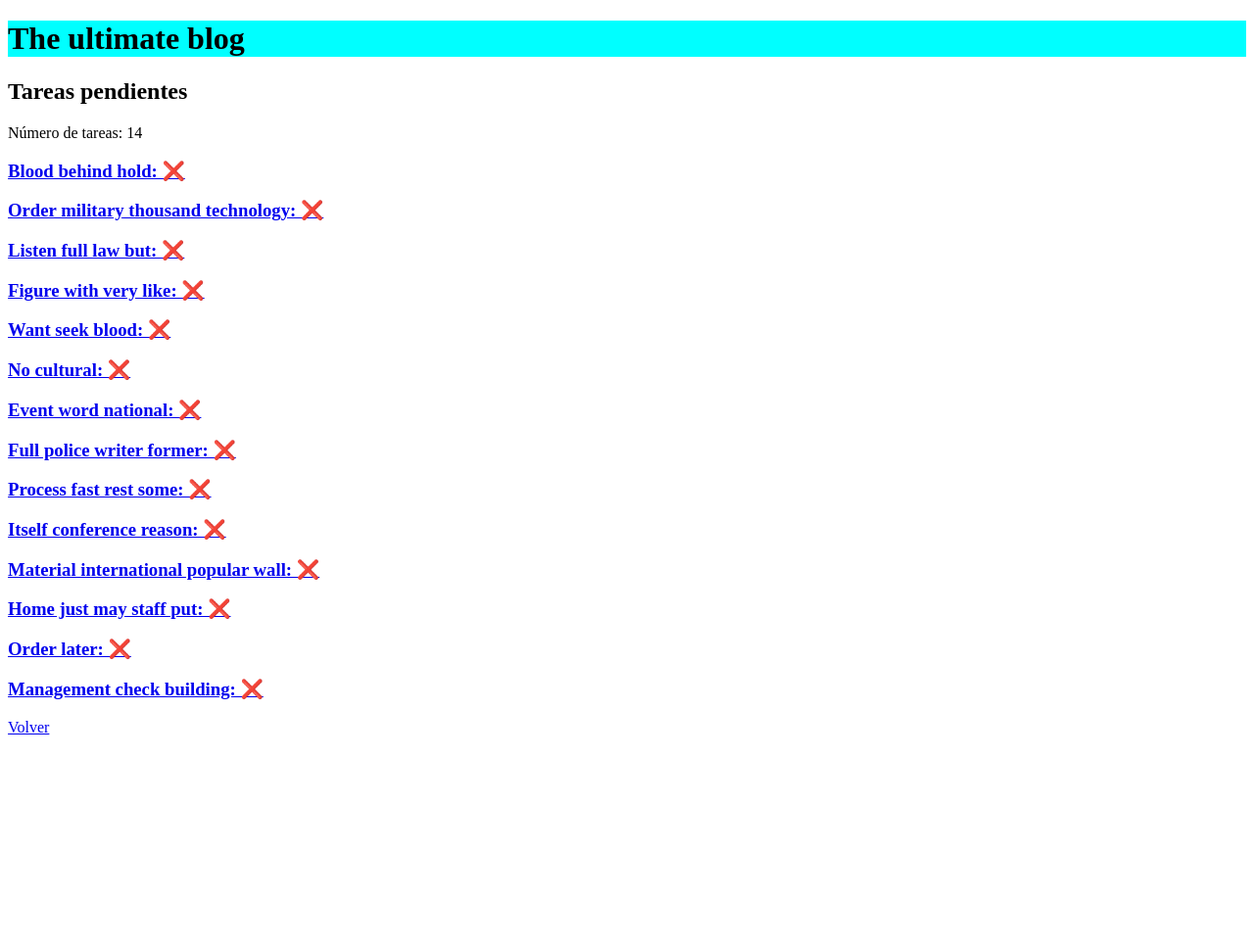
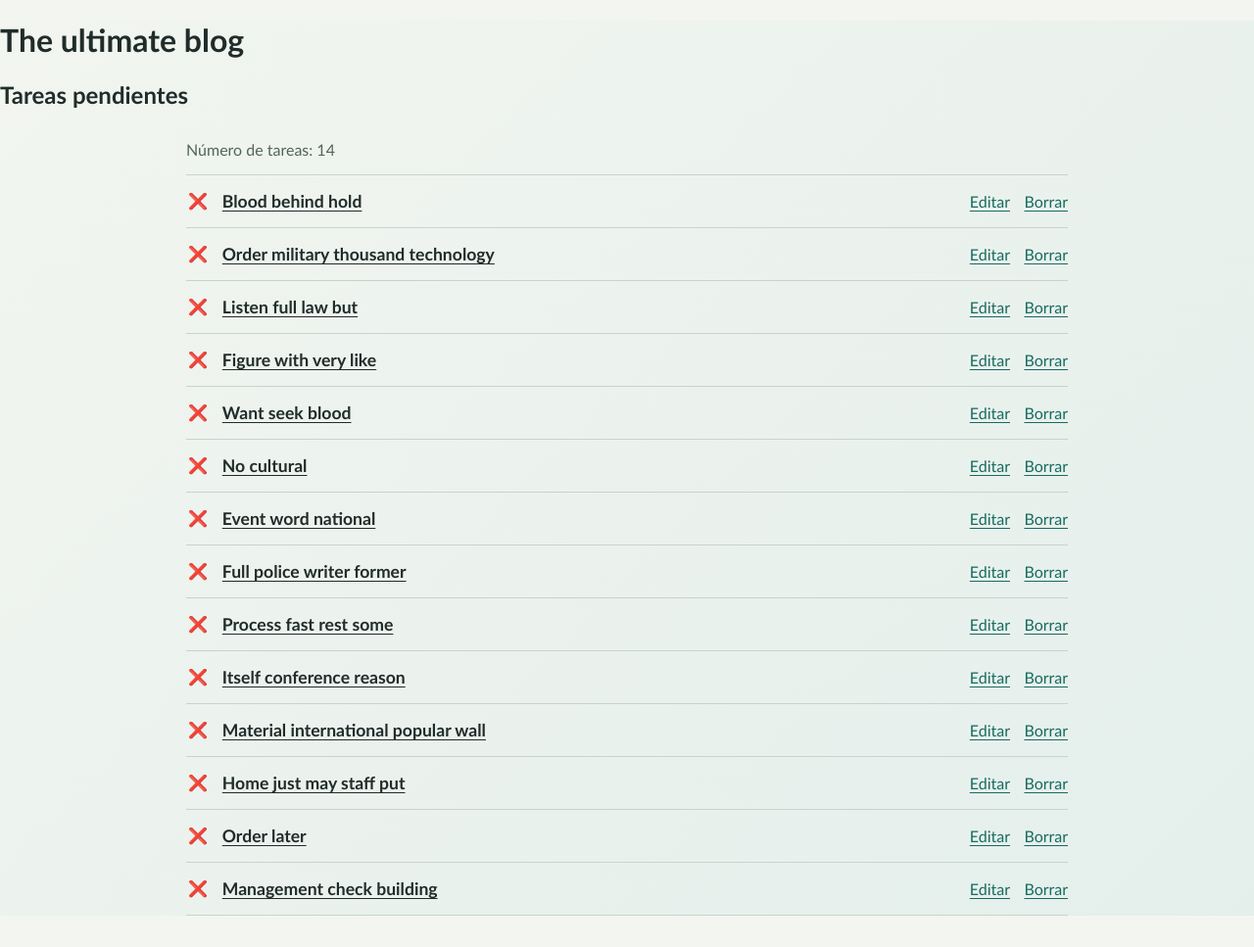
Before and after one commit to Rodrigo-44/dsw, a Django app: page /tasks/pending/ in a window 1280 px wide. Shown: the whole page at 98% size. Before the commit the page ends 750 px from the top, so only its background shows below. Run offline with Django 5.2, Linux system fonts and the light colour scheme; data comes from the database, SQL or seed files in the repository.

Commit message:
Add files via upload

```diff
--- /dev/null
+++ b/ut2/supertodo/shared/static/css/base.css
@@ -0,0 +1,174 @@
+:root {
+  color-scheme: light;
+  font-family: "Trebuchet MS", "Segoe UI", sans-serif;
+  color: #202c2a;
+  background: #f2f5f0;
+  font-synthesis: none;
+}
+
+* {
+  box-sizing: border-box;
+}
+
+body {
+  margin: 0;
+  min-height: 100vh;
+  background: linear-gradient(135deg, #f2f5f0 0%, #e4efeb 100%);
+}
+
+a {
+  color: #176b60;
+  text-decoration-thickness: 1px;
+  text-underline-offset: 3px;
+}
+
+a:hover {
+  color: #a34a32;
+}
+
+.site-header {
+  padding: 1.25rem max(1.25rem, calc((100% - 900px) / 2));
+  background: #183d38;
+  color: #fff;
+}
+
+.header-inner,
+.main-nav,
+.task-item {
+  display: flex;
+  align-items: center;
+}
+
+.header-inner {
+  justify-content: space-between;
+  gap: 1.5rem;
+  flex-wrap: wrap;
+}
+
+.brand {
+  color: #fff;
+  font-size: 1.5rem;
+  font-weight: 700;
+  text-decoration: none;
+}
+
+.main-nav {
+  gap: 1rem;
+  flex-wrap: wrap;
+}
+
+.main-nav a {
+  color: #e8f2ed;
+}
+
+.main-nav .add-link {
+  padding: 0.55rem 0.8rem;
+  background: #efad67;
+  color: #252a27;
+  text-decoration: none;
+}
+
+.page-title {
+  margin: 2rem 0 0;
+  font-size: 1.8rem;
+}
+
+.container {
+  width: min(900px, calc(100% - 2.5rem));
+  margin: 2rem auto;
+}
+
+.task-count {
+  color: #53645e;
+}
+
+.task-list {
+  margin: 0;
+  padding: 0;
+  list-style: none;
+  border-top: 1px solid #c8d3cd;
+}
+
+.task-item {
+  gap: 0.8rem;
+  flex-wrap: wrap;
+  padding: 1rem 0;
+  border-bottom: 1px solid #c8d3cd;
+}
+
+.task-name {
+  color: #202c2a;
+  font-size: 1.1rem;
+  font-weight: 700;
+}
+
+.task-actions {
+  display: flex;
+  gap: 0.9rem;
+  margin-left: auto;
+  flex-wrap: wrap;
+}
+
+.task-status {
+  width: 1.5rem;
+  text-align: center;
+}
+
+.empty-state {
+  padding: 1.5rem 0;
+  color: #53645e;
+}
+
+form p {
+  display: grid;
+  gap: 0.35rem;
+  max-width: 600px;
+}
+
+input,
+textarea {
+  width: 100%;
+  padding: 0.65rem;
+  border: 1px solid #9dada6;
+  border-radius: 3px;
+  font: inherit;
+}
+
+textarea {
+  min-height: 9rem;
+}
+
+button {
+  padding: 0.65rem 0.9rem;
+  border: 0;
+  border-radius: 3px;
+  background: #176b60;
+  color: #fff;
+  font: inherit;
+  cursor: pointer;
+}
+
+form > a {
+  margin-left: 0.8rem;
+}
+
+.task-detail {
+  max-width: 700px;
+  padding-bottom: 1rem;
+}
+
+.task-state {
+  color: #176b60;
+  font-weight: 700;
+}
+
+@media (max-width: 600px) {
+  .site-header {
+    padding: 1rem 1.25rem;
+  }
+
+  .task-actions {
+    width: 100%;
+    margin-left: 2.3rem;
+  }
+}
--- a/ut2/supertodo/tasks/templates/tasks/task/list.html
+++ b/ut2/supertodo/tasks/templates/tasks/task/list.html
@@ -1,23 +1,24 @@
 {% extends "base.html" %}
+
 {% block content %}
+<p class="task-count">Número de tareas: {{ total_tasks }}</p>
 
-<p>Número de tareas: {{ total_tasks }}</p>
-
-{% for task in tasks %}
-<h3>
-  <a href="{% url 'tasks:task-detail' task.slug %}"> {{ task }}</a>
-  {% if task.completed %}
-  : <a href="{% url 'tasks:toggle-task' task.slug %}">✅</a>
-{% else %}
-  : <a href="{% url 'tasks:toggle-task' task.slug %}">❌</a>
-{% endif %}
-  <a href="{% url 'tasks:delete-task' task.slug %}"> Delete</a>
-  <a href="{% url 'tasks:edit-task' task.slug %}"> Edit</a>
-</h3>
-
-{% empty %}
-<p>Nada que hacer. ¡Enhorabuena!</p>
-
-{% endfor %}
-
+<ul class="task-list">
+  {% for task in tasks %}
+  <li class="task-item">
+    <span class="task-status" aria-label="{% if task.completed %}Completada{% else %}Pendiente{% endif %}">
+      {% if task.completed %}✅{% else %}❌{% endif %}
+    </span>
+    <a class="task-name" href="{% url 'tasks:task-detail' task_slug=task.slug %}">{{ task.name }}</a>
+    <nav class="task-actions" aria-label="Acciones para {{ task.name }}">
+      <a href="{% url 'tasks:toggle-task' task_slug=task.slug %}">{% if task.completed %}Marcar como pendiente{% else
+        %}Marcar como completada{% endif %}</a>
+      <a href="{% url 'tasks:edit-task' task_slug=task.slug %}">Editar</a>
+      <a href="{% url 'tasks:delete-task' task_slug=task.slug %}">Borrar</a>
+    </nav>
+  </li>
+  {% empty %}
+  <li class="empty-state">Nada que hacer. ¡Enhorabuena!</li>
+  {% endfor %}
+</ul>
 {% endblock %}
--- a/ut2/supertodo/tasks/views.py
+++ b/ut2/supertodo/tasks/views.py
@@ -1,7 +1,7 @@
 # Create your views here.
 
 from django.http import HttpResponse
-from django.shortcuts import redirect, render
+from django.shortcuts import get_object_or_404, redirect, render
 from django.utils.text import slugify
 
 from .forms import AddTaskForm, EditTaskForm
@@ -9,36 +9,27 @@ from .models import Task
 
 
 def task_list(request):
-    tasks = Task.objects.order_by('-created_at')
-    total_tasks = tasks.count()
-    return render(
-        request,
-        'tasks/task/list.html',
-        {'tasks': tasks, 'total_tasks': total_tasks, 'subtitle': 'Todas las tareas'},
-    )
+    return _render_task_list(request, Task.objects.all(), 'Todas las tareas')
 
 
 def task_list_pending(request):
-    pending_list = Task.objects.filter(completed__lt=1).order_by('-created_at')
-    total_tasks = pending_list.count()
-    return render(
-        request,
-        'tasks/task/pending.html',
-        {'pending_list': pending_list, 'total_tasks': total_tasks, 'subtitle': 'Tareas pendientes'},
+    return _render_task_list(
+        request, Task.objects.filter(completed=False), 'Tareas pendientes'
     )
 
 
 def task_list_completed(request):
-    completed_list = Task.objects.filter(completed__gt=0).order_by('-created_at')
-    total_tasks = completed_list.count()
+    return _render_task_list(
+        request, Task.objects.filter(completed=True), 'Tareas completadas'
+    )
+
+
+def _render_task_list(request, tasks, subtitle):
+    tasks = tasks.order_by('-created_at')
     return render(
         request,
-        'tasks/task/completed.html',
-        {
-            'completed_list': completed_list,
-            'total_tasks': total_tasks,
-            'subtitle': 'Tareas completadas',
-        },
+        'tasks/task/list.html',
+        {'tasks': tasks, 'total_tasks': tasks.count(), 'subtitle': subtitle},
     )
 
 
@@ -48,10 +39,14 @@ def add_task(request):
             task = form.save(commit=False)
             task.slug = slugify(task.name)
             task.save()
-            return redirect('tasks:task-detail', task_slug=task.slug)
+            return redirect('tasks:task-list')
     else:
         form = AddTaskForm()
-    return render(request, 'tasks/task/add.html', {'form': form})
+    return render(
+        request,
+        'tasks/task/add.html',
+        {'form': form, 'subtitle': 'Añadir tarea'},
+    )
 
 
 def task_detail(request, task_slug: str):
@@ -63,28 +58,30 @@ def task_detail(request, task_slug: str):
 
 
 def delete_task(request, task_slug: str):
-    task = Task.objects.filter(slug__contains=task_slug)
+    task = get_object_or_404(Task, slug=task_slug)
     task.delete()
     return redirect('tasks:task-list')
 
 
 def edit_task(request, task_slug: str):
-    task = Task.objects.get(slug=task_slug)
+    task = get_object_or_404(Task, slug=task_slug)
     if request.method == 'POST':
         if (form := EditTaskForm(request.POST, instance=task)).is_valid():
             task = form.save(commit=False)
             task.slug = slugify(task.name)
             task.save()
-            return redirect('tasks:task-list', task_slug=task.slug)
+            return redirect('tasks:task-detail', task_slug=task.slug)
     else:
         form = EditTaskForm(instance=task)
     return render(
-        request, 'tasks/task/edit.html', {'task': task, 'form': form, 'title': 'SuperTODO'}
+        request,
+        'tasks/task/edit.html',
+        {'task': task, 'form': form, 'subtitle': 'Editar tarea'},
     )
 
 
 def toggle_task(request, task_slug=str):
-    task = Task.objects.get(slug=task_slug)
+    task = get_object_or_404(Task, slug=task_slug)
     task.completed = not task.completed
     task.save()
     return redirect('tasks:task-list')
```
Also changed, not shown: ut2/supertodo/shared/templates/base.html (+5 -3 lines), ut2/supertodo/shared/templates/header.html (+12 -7 lines), ut2/supertodo/tasks/forms.py (+8 -0 lines), ut2/supertodo/tasks/templates/tasks/task/add.html (+8 -5 lines), ut2/supertodo/tasks/templates/tasks/task/detail.html (+9 -8 lines), ut2/supertodo/tasks/templates/tasks/task/edit.html (+6 -4 lines).
